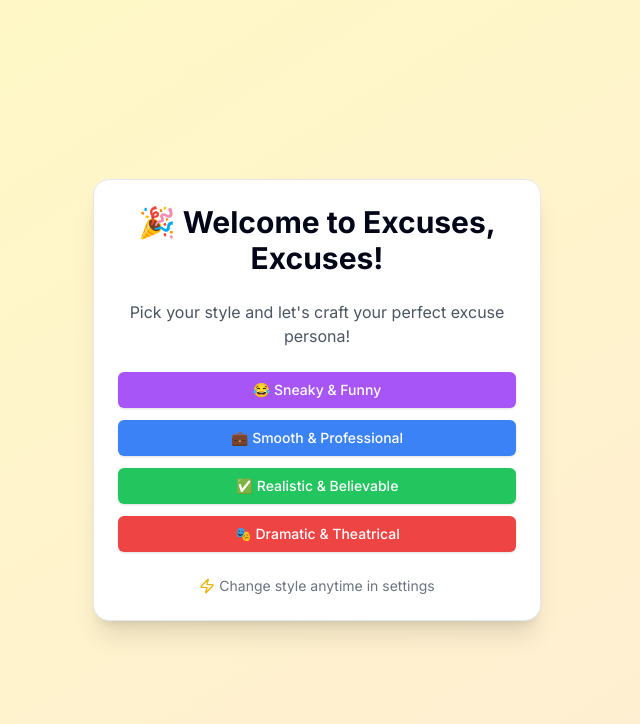
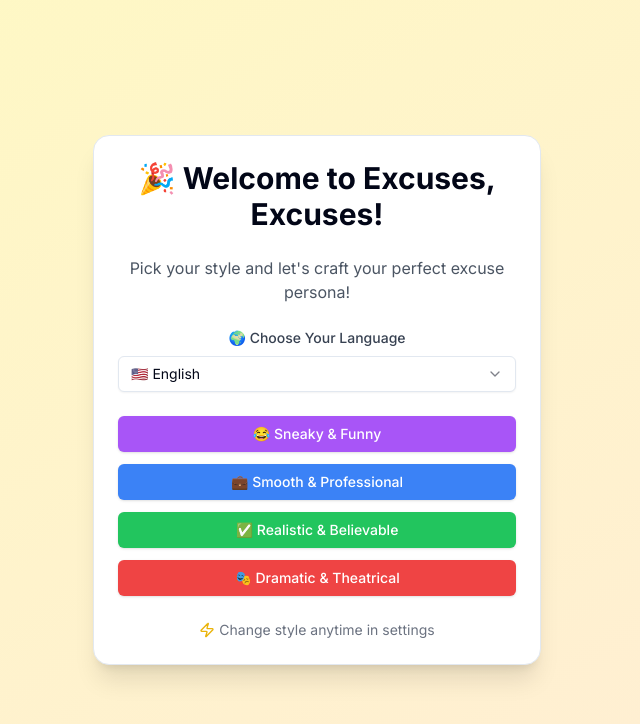
Before and after one commit to fcarrales/excuses-excuses-app, a Next.js app: page / in a window 1280 px wide. Shown: the top 724 px of the page, without its empty margins (323-963 px from the left). Built offline with nearby package versions, Linux system fonts and the light colour scheme.

Commit message:
Move language selector to onboarding screen for better UX

```diff
--- a/src/components/ExcuseGeneratorApp.tsx
+++ b/src/components/ExcuseGeneratorApp.tsx
@@ -2944,6 +2944,23 @@ ${t.date || 'Date'}: ${currentDate}`
             <h1 className="text-3xl font-bold mb-2">🎉 Welcome to Excuses, Excuses!</h1>
             <p className="text-gray-600">Pick your style and let's craft your perfect excuse persona!</p>
 
+            {/* Language Selector */}
+            <div className="mb-4">
+              <label htmlFor="onboarding-language-select" className="block mb-2 text-sm font-medium text-gray-700">🌍 Choose Your Language</label>
+              <Select onValueChange={(val: 'en' | 'es' | 'fr' | 'de' | 'it' | 'pt' | 'ru' | 'ja') => setSelectedLanguage(val)} value={selectedLanguage}>
+                <SelectTrigger id="onboarding-language-select" aria-label="Choose language for excuses" className="w-full">
+                  <SelectValue placeholder="Select language" />
+                </SelectTrigger>
+                <SelectContent role="listbox" aria-label="Language options">
+                  {Object.entries(availableLanguages).map(([code, lang]) => (
+                    <SelectItem key={code} value={code} role="option">
+                      {lang.flag} {lang.nativeName}
+                    </SelectItem>
+                  ))}
+                </SelectContent>
+              </Select>
+            </div>
+
             <div className="grid grid-cols-1 gap-3 mt-6">
               <Button className="w-full bg-purple-500 hover:bg-purple-600 text-white" onClick={() => { setTone("funny"); setOnboarding(false); }}>
                 😂 Sneaky & Funny
@@ -3239,22 +3256,6 @@ ${t.date || 'Date'}: ${currentDate}`
                   <SelectItem value="professional" role="option">{t.tones.professional}</SelectItem>
                   <SelectItem value="believable" role="option">{t.tones.believable}</SelectItem>
                   <SelectItem value="dramatic" role="option">{t.tones.dramatic}</SelectItem>
-                </SelectContent>
-              </Select>
-            </div>
-
-            <div>
-              <label htmlFor="language-select" className="block mb-1 text-sm font-medium">{t.language}</label>
-              <Select onValueChange={(val: 'en' | 'es' | 'fr' | 'de' | 'it' | 'pt' | 'ru' | 'ja') => setSelectedLanguage(val)} value={selectedLanguage}>
-                <SelectTrigger id="language-select" aria-label="Choose language for excuses">
-                  <SelectValue placeholder={t.languagePlaceholder} />
-                </SelectTrigger>
-                <SelectContent role="listbox" aria-label="Language options">
-                  {Object.entries(availableLanguages).map(([code, lang]) => (
-                    <SelectItem key={code} value={code} role="option">
-                      {lang.flag} {lang.nativeName}
-                    </SelectItem>
-                  ))}
                 </SelectContent>
               </Select>
             </div>
```
